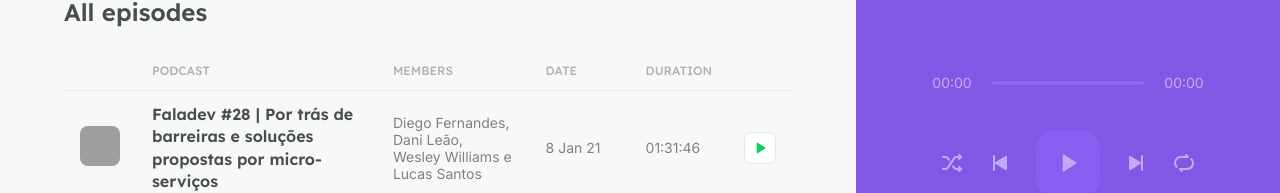
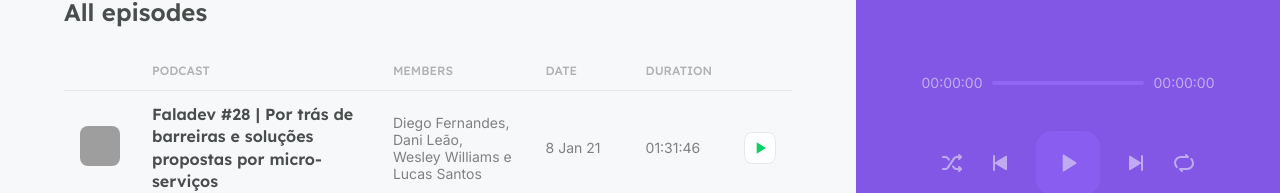
Before and after one commit to Raymw1/podcastr, a Next.js app: page / in a window 1280 px wide. Shown: the part 557-750 px from the top of the page. Built offline with nearby package versions, Linux system fonts and the light colour scheme; data requests are answered from the project's data file; grey boxes are pictures that could not be loaded.

Commit message:
Add current time slider control

```diff
--- a/src/components/Player/index.tsx
+++ b/src/components/Player/index.tsx
@@ -1,12 +1,15 @@
 import Image from 'next/image';
-import { useEffect, useRef } from 'react';
+import { useEffect, useRef, useState } from 'react';
 import { usePlayer } from '../../contexts/PlayerContext';
 import styles from './styles.module.scss';
 import Slider from 'rc-slider';
 import 'rc-slider/assets/index.css';
+import { convertDurationToTimeString } from '../../utils/convertDurationToTimeString';
 
 export function Player() {
   const audioRef = useRef<HTMLAudioElement>(null);
+  const [progress, setProgress] = useState(0);
+
   const {
     episodeList,
     currentEpisodeIndex,
@@ -34,6 +37,15 @@
     }
   }, [isPlaying]);
 
+  function setupProgressListener() {
+    if (audioRef.current) {
+      audioRef.current.currentTime = 0;
+      audioRef.current.addEventListener('timeupdate', (event) => {
+        setProgress(Math.floor(audioRef.current.currentTime));
+      });
+    }
+  }
+
   return (
     <div className={styles.playerContainer}>
       <header>
@@ -59,10 +71,12 @@
       )}
       <footer className={!episode ? styles.empty : ''}>
         <div className={styles.progress}>
-          <span>00:00</span>
+          <span>{convertDurationToTimeString(progress)}</span>
           <div className={styles.slider}>
             {episode ? (
               <Slider
+                max={episode.duration}
+                value={progress}
                 trackStyle={{ backgroundColor: '#04d361' }}
                 railStyle={{ backgroundColor: '#9f75ff' }}
                 handleStyle={{ borderColor: '#04d361', borderWidth: 4 }}
@@ -71,7 +85,7 @@
               <div className={styles.emptySlider} />
             )}
           </div>
-          <span>00:00</span>
+          <span>{convertDurationToTimeString(episode?.duration ?? 0)}</span>
         </div>
         {episode && (
           <audio
@@ -81,6 +95,7 @@
             ref={audioRef}
             onPlay={() => setPlayingState(true)}
             onPause={() => setPlayingState(false)}
+            onLoadedMetadata={setupProgressListener}
           />
         )}
         <div className={styles.buttons}>
```
